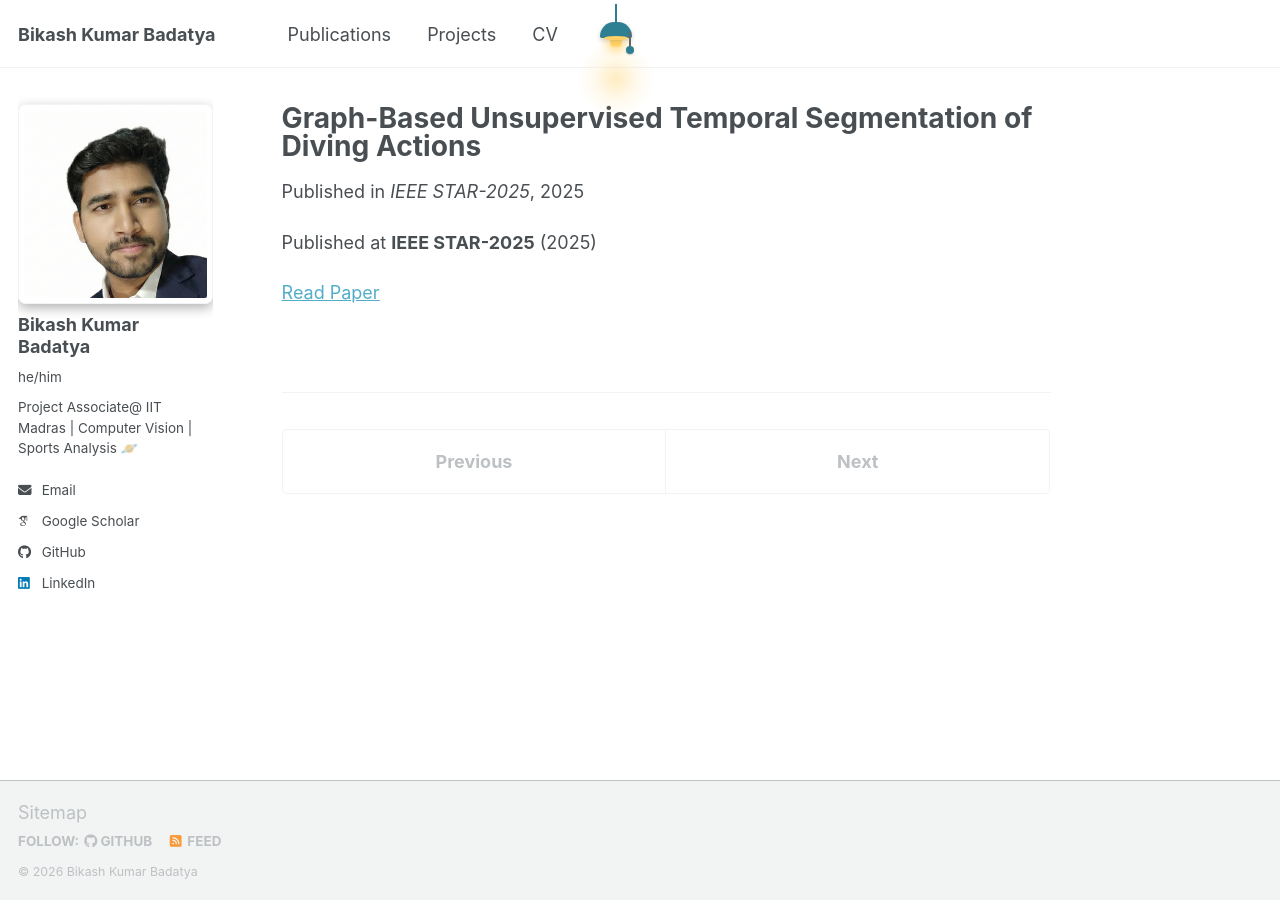
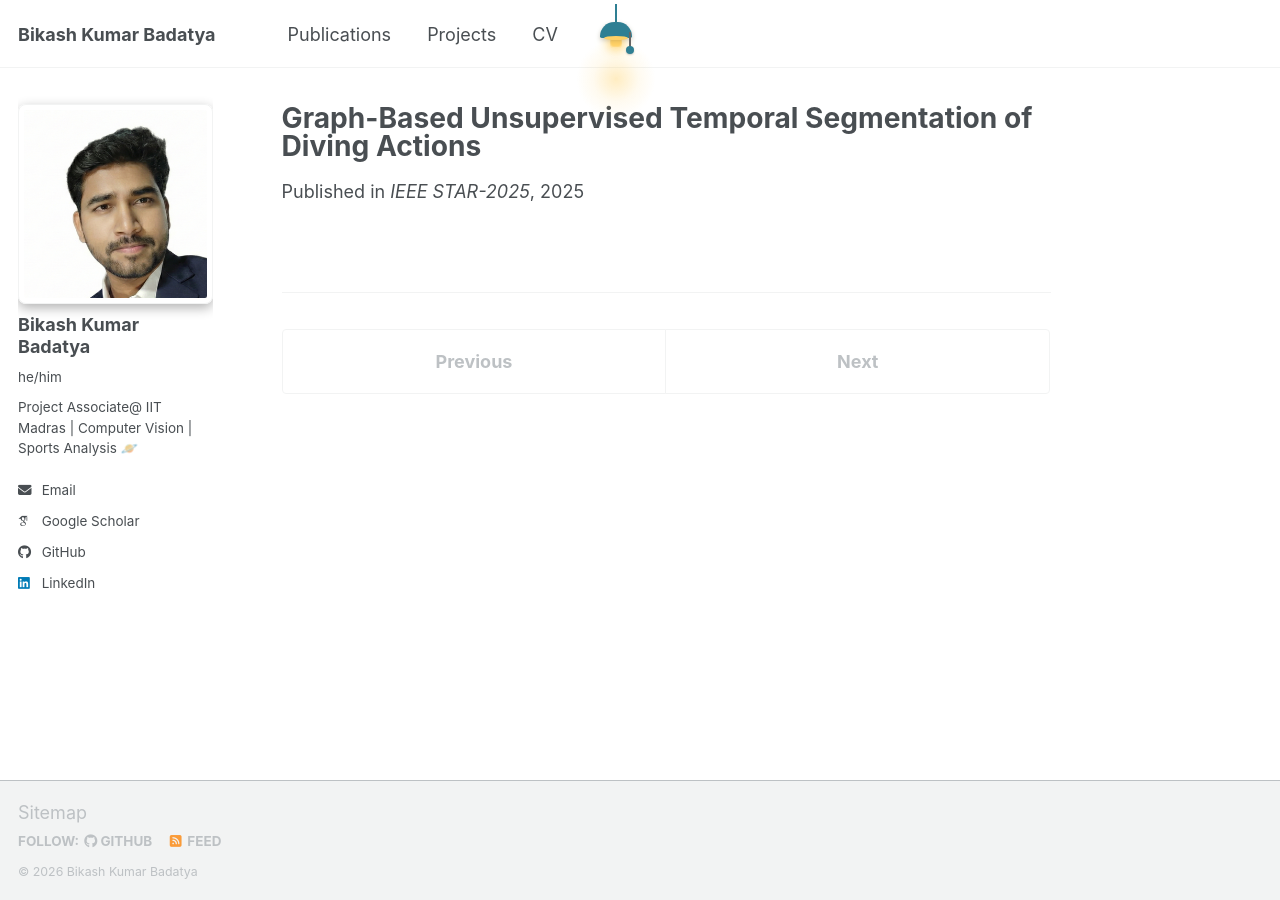
Before and after one commit to Bikudebug/Bikudebug.github.io, a Jekyll site: the page built from _publications/2025-06-01-diving-graph.md, in a window 1280 px wide. Built offline with Jekyll 4.4.1, drawn with Linux system fonts in a browser that asks for light colours; some web fonts are replaced; a script bundle is joined from its source files by our own code; library files that are not in the unit come from our copies.

Commit message:
Add diving_star GIF and remove duplicate publish line for diving graph paper

```diff
--- a/_publications/2025-06-01-diving-graph.md
+++ b/_publications/2025-06-01-diving-graph.md
@@ -6,8 +6,5 @@
 date: 2025-06-01
 venue: 'IEEE STAR-2025'
 paperurl: 'https://ieeexplore.ieee.org/document/11264778'
+gif: '/images/diving_star.gif'
 ---
-
-Published at **IEEE STAR-2025** (2025)
-
-[Read Paper](https://ieeexplore.ieee.org/document/11264778)
```
